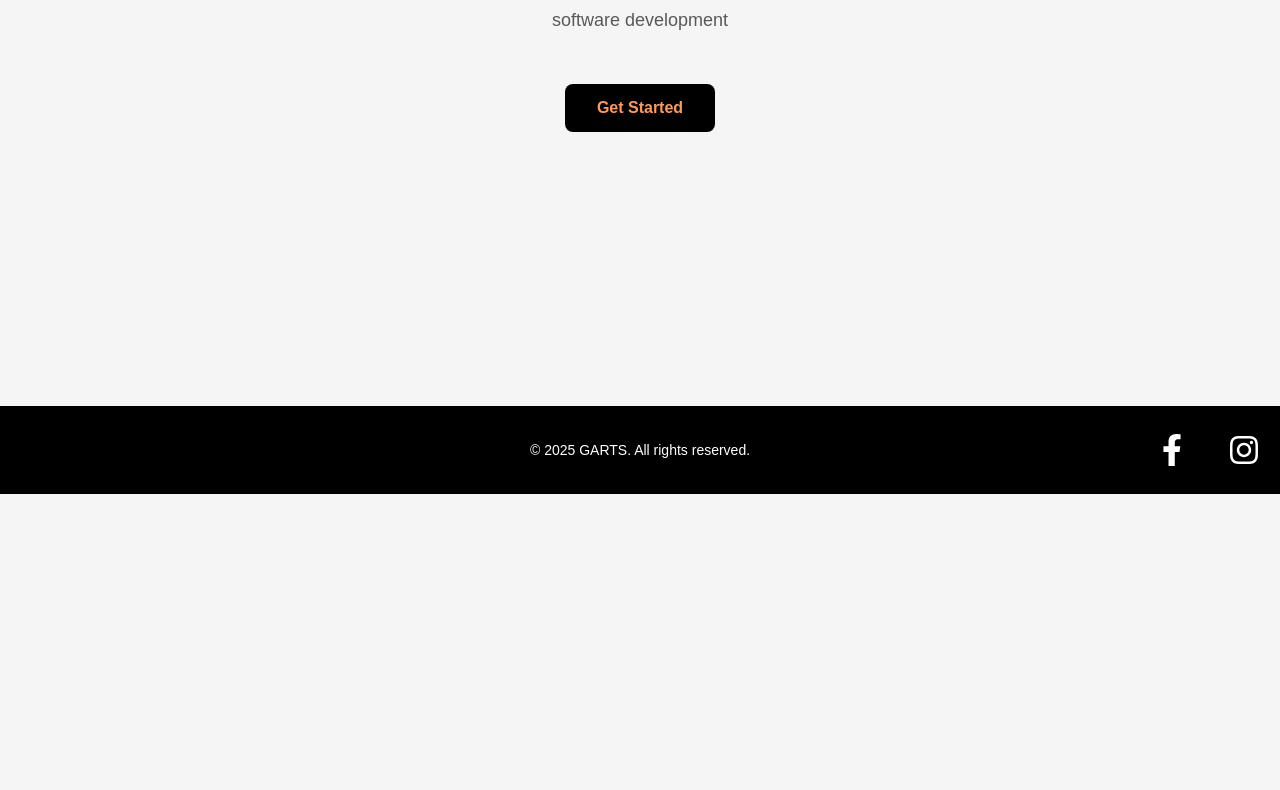
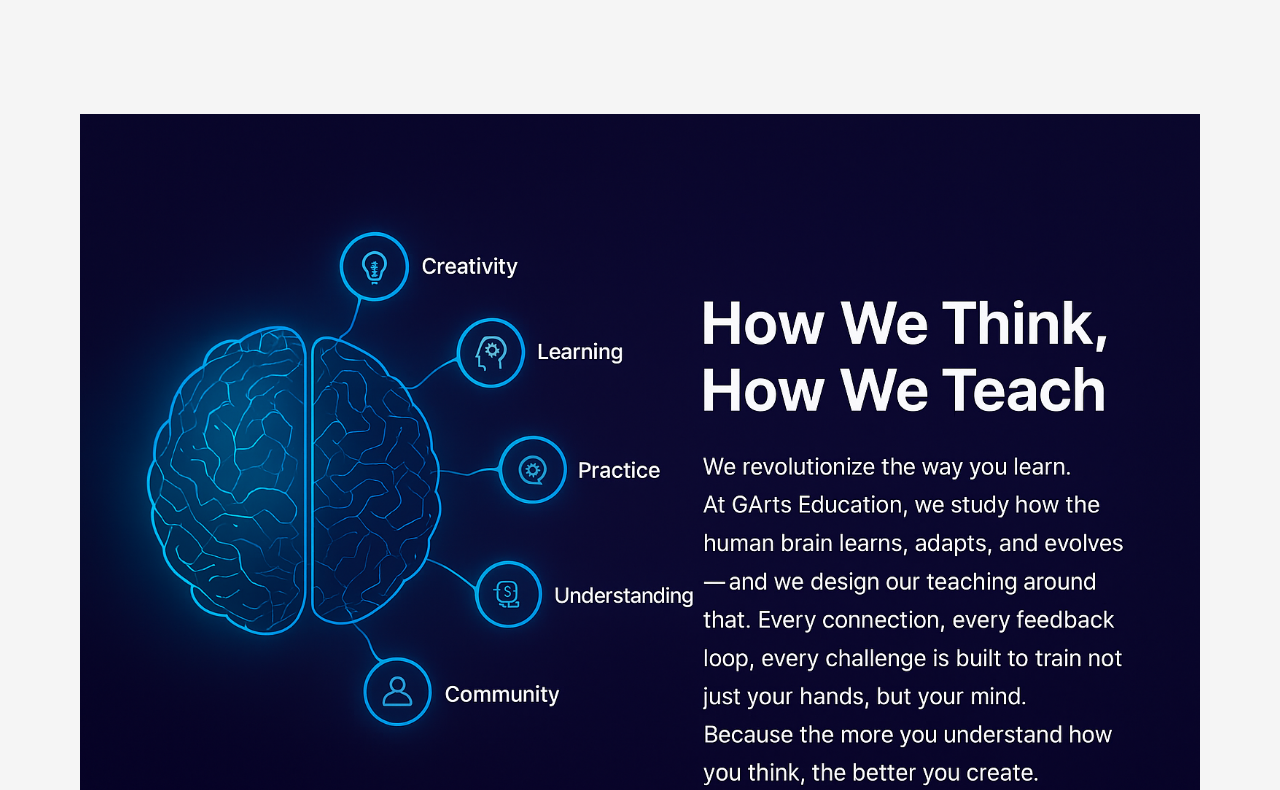
Before and after one commit to KostasTheodoro/GArts-Edu, a Next.js app: page /en in a window 1280 px wide. Shown: the part 490-1280 px from the top of the page. Before the commit the page ends 984 px from the top, so only its background shows below. Built offline with nearby package versions, Linux system fonts and the light colour scheme.

Commit message:
howwethink component and glow effect

```diff
--- a/app/[locale]/about/page.tsx
+++ b/app/[locale]/about/page.tsx
@@ -67,7 +67,7 @@ export default function AboutPage() {
           </div>
 
           {/* Image */}
-          <div className="relative aspect-[3/4] overflow-hidden">
+          <div className="relative aspect-[3/4] overflow-hidden rounded-2xl">
             <Image
               src={aboutImage1}
               alt="About Me"
@@ -105,7 +105,7 @@ export default function AboutPage() {
 
         {/* Second Image */}
         <div className="max-w-4xl mx-auto">
-          <div className="relative aspect-video overflow-hidden">
+          <div className="relative aspect-video overflow-hidden rounded-2xl">
             <Image
               src={aboutImage2}
               alt="My Vision"
--- /dev/null
+++ b/app/[locale]/components/HowWeThink.tsx
@@ -0,0 +1,91 @@
+"use client";
+
+import Image from "next/image";
+import howWeThinkImage from "@/assets/images/how-we-think.png";
+import { useState } from "react";
+
+export default function HowWeThink() {
+  const [hoveredIcon, setHoveredIcon] = useState<string | null>(null);
+
+  const icons = [
+    {
+      id: "creativity",
+      name: "Creativity",
+      top: "16.75%",
+      left: "23.5%",
+      width: "5.6%",
+      height: "8%",
+    },
+    {
+      id: "learning",
+      name: "Learning",
+      top: "28.15%",
+      left: "33.85%",
+      width: "5.6%",
+      height: "8%",
+    },
+    {
+      id: "practice",
+      name: "Practice",
+      top: "43.4%",
+      left: "37.7%",
+      width: "5.6%",
+      height: "8%",
+    },
+    {
+      id: "understanding",
+      name: "Understanding",
+      top: "60.2%",
+      left: "35.4%",
+      width: "5.6%",
+      height: "8%",
+    },
+    {
+      id: "community",
+      name: "Community",
+      top: "73.65%",
+      left: "25.6%",
+      width: "5.6%",
+      height: "8%",
+    },
+  ];
+
+  return (
+    <div className="w-full max-w-6xl mx-auto">
+      <div className="relative w-full">
+        {/* Main Image */}
+        <Image
+          src={howWeThinkImage}
+          alt="How We Think, How We Teach - GATE Education approach"
+          className="w-full h-auto"
+          priority
+        />
+
+        {/* Hover Areas for Each Icon */}
+        {icons.map((icon) => (
+          <div
+            key={icon.id}
+            className="absolute rounded-full cursor-pointer transition-all duration-300"
+            style={{
+              top: icon.top,
+              left: icon.left,
+              width: icon.width,
+              height: icon.height,
+            }}
+            onMouseEnter={() => setHoveredIcon(icon.id)}
+            onMouseLeave={() => setHoveredIcon(null)}
+          >
+            {/* Border glow effect - glows the outline and creates a subtle brightening */}
+            <div
+              className={`absolute inset-0 rounded-full transition-all duration-300 ${
+                hoveredIcon === icon.id
+                  ? "ring-[5px] ring-cyan-400/70 shadow-[0_0_25px_rgba(34,211,238,1),0_0_50px_rgba(34,211,238,0.7),0_0_75px_rgba(34,211,238,0.4),inset_0_0_30px_rgba(34,211,238,0.5)]"
+                  : ""
+              }`}
+            />
+          </div>
+        ))}
+      </div>
+    </div>
+  );
+}
--- a/app/[locale]/page.tsx
+++ b/app/[locale]/page.tsx
@@ -1,6 +1,7 @@
 import { useTranslations } from 'next-intl';
 import type { Metadata } from 'next';
 import { getTranslations } from 'next-intl/server';
+import HowWeThink from './components/HowWeThink';
 
 export async function generateMetadata({ params }: { params: Promise<{ locale: string }> }): Promise<Metadata> {
   const { locale } = await params;
@@ -29,6 +30,11 @@ export default function HomePage() {
           Get Started
         </button>
       </div>
+
+      {/* How We Think Section */}
+      <section className="w-full mt-32 px-4">
+        <HowWeThink />
+      </section>
     </main>
   );
 }
```
Also changed, not shown: assets/images/how-we-think.png (added).
